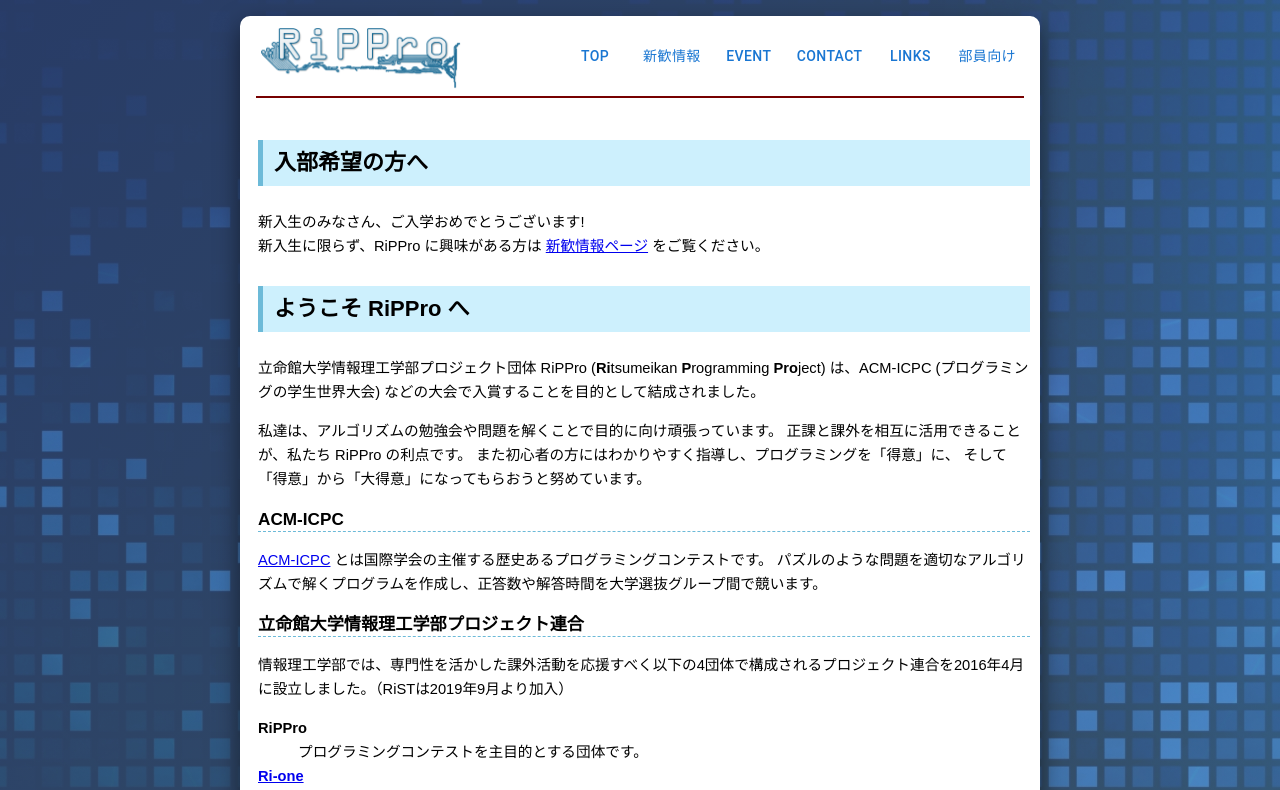
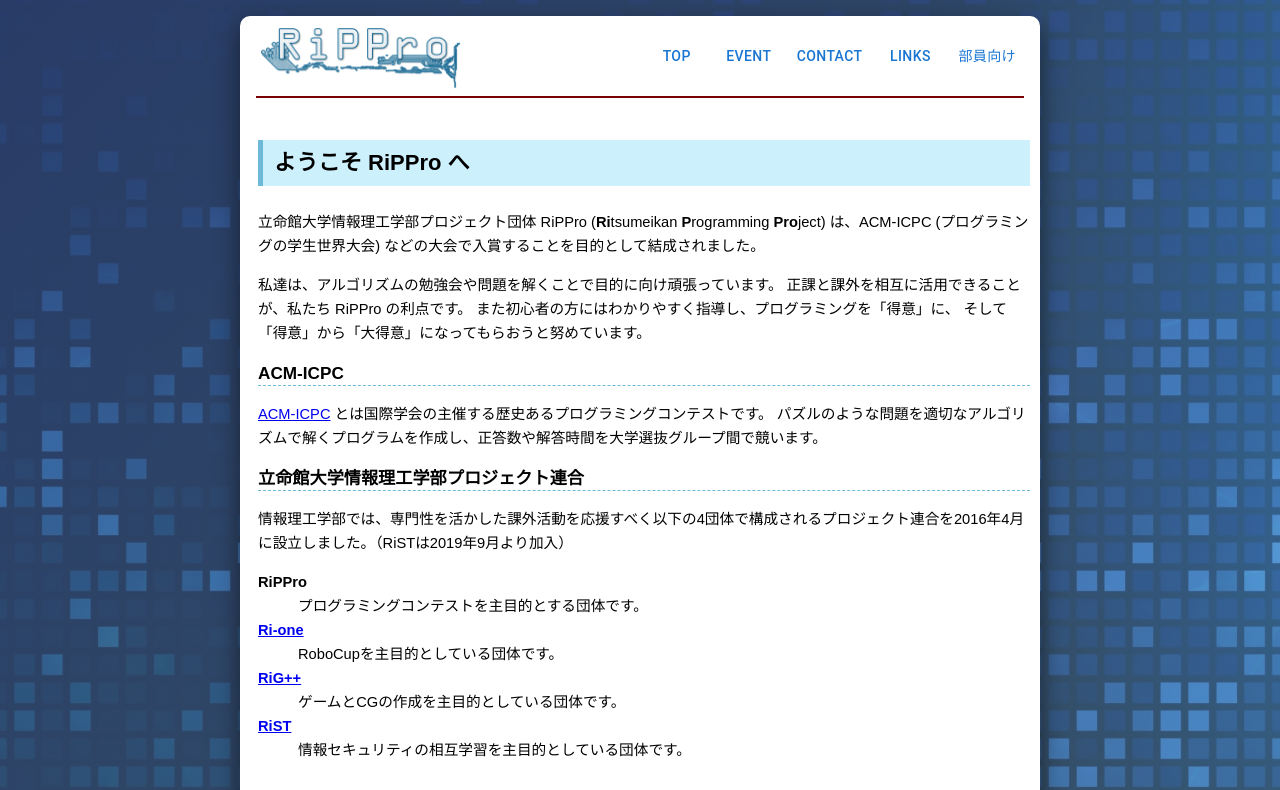
Before and after one commit to rippro/rippro.github.io, a Next.js app: page / in a window 1280 px wide. Shown: the top 790 px of the page. Built offline with nearby package versions, Linux system fonts and the light colour scheme.

Commit message:
hide welcome page

```diff
--- a/components/IndexArticles.tsx
+++ b/components/IndexArticles.tsx
@@ -9,13 +9,13 @@ import articleStyles from './IndexArticles.module.css'
 const IndexArticles: VFC = () => {
   return (
     <div className={articleStyles.article}>
-      <div className={styles.section}>
+      {/* <div className={styles.section}>
         <h2>入部希望の方へ</h2>
         新入生のみなさん、ご入学おめでとうございます!
         <br />
         新入生に限らず、RiPPro に興味がある方は <Link href="/welcome">新歓情報ページ</Link> をご覧ください。
         <br />
-      </div>
+      </div> */}
       <div className={styles.section}>
         <h2>ようこそ RiPPro へ</h2>
         <p>
--- a/components/Layout/Navigator.tsx
+++ b/components/Layout/Navigator.tsx
@@ -16,11 +16,11 @@ const Navigator: VFC = () => {
           Top
         </Button>
       </Link>
-      <Link href="/welcome">
+      {/* <Link href="/welcome">
         <Button variant="text" className={`${styles.welcome} ${styles.navibutton}`}>
           新歓情報
         </Button>
-      </Link>
+      </Link> */}
       <Link href="/event">
         <Button variant="text" className={styles.navibutton}>
           Event
```
